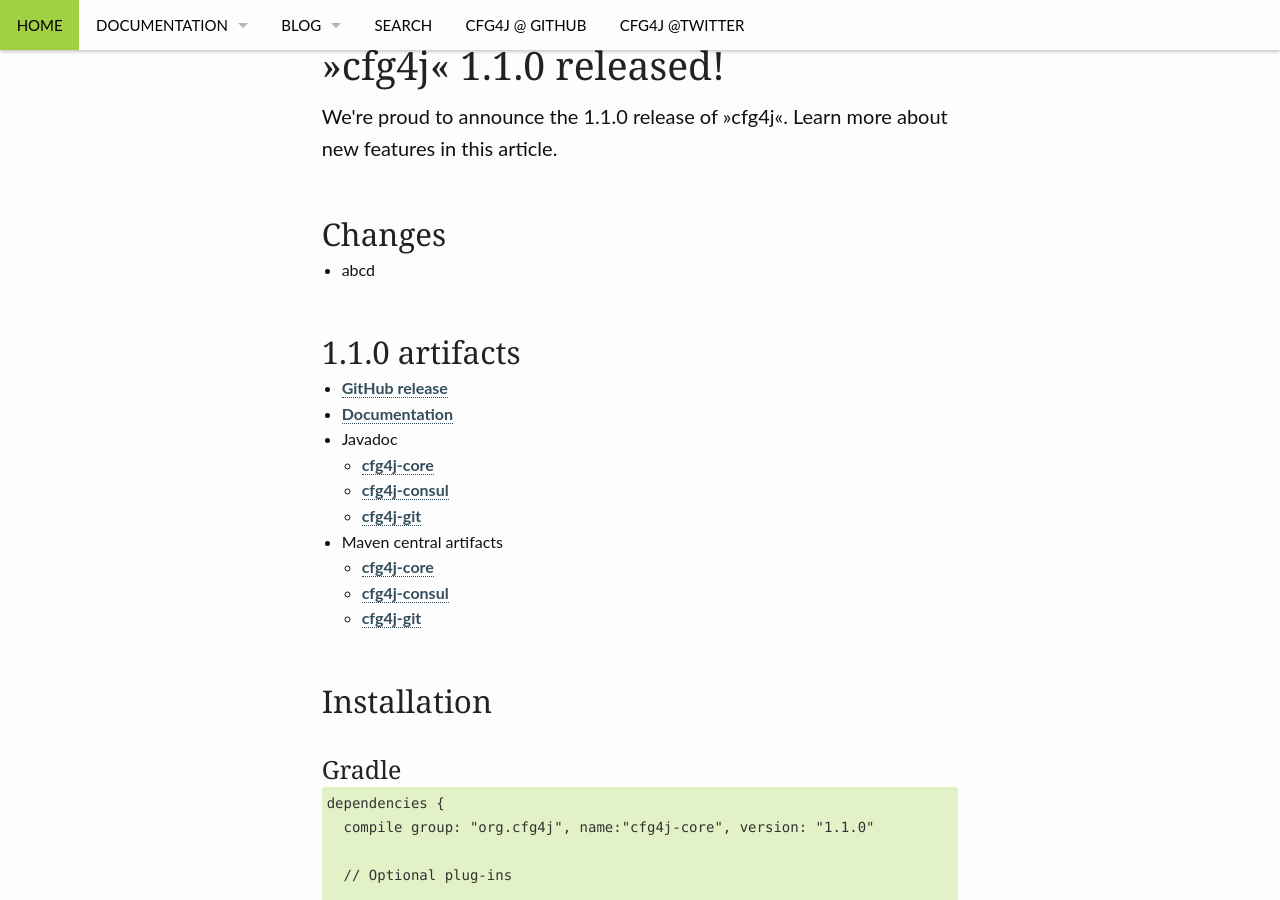
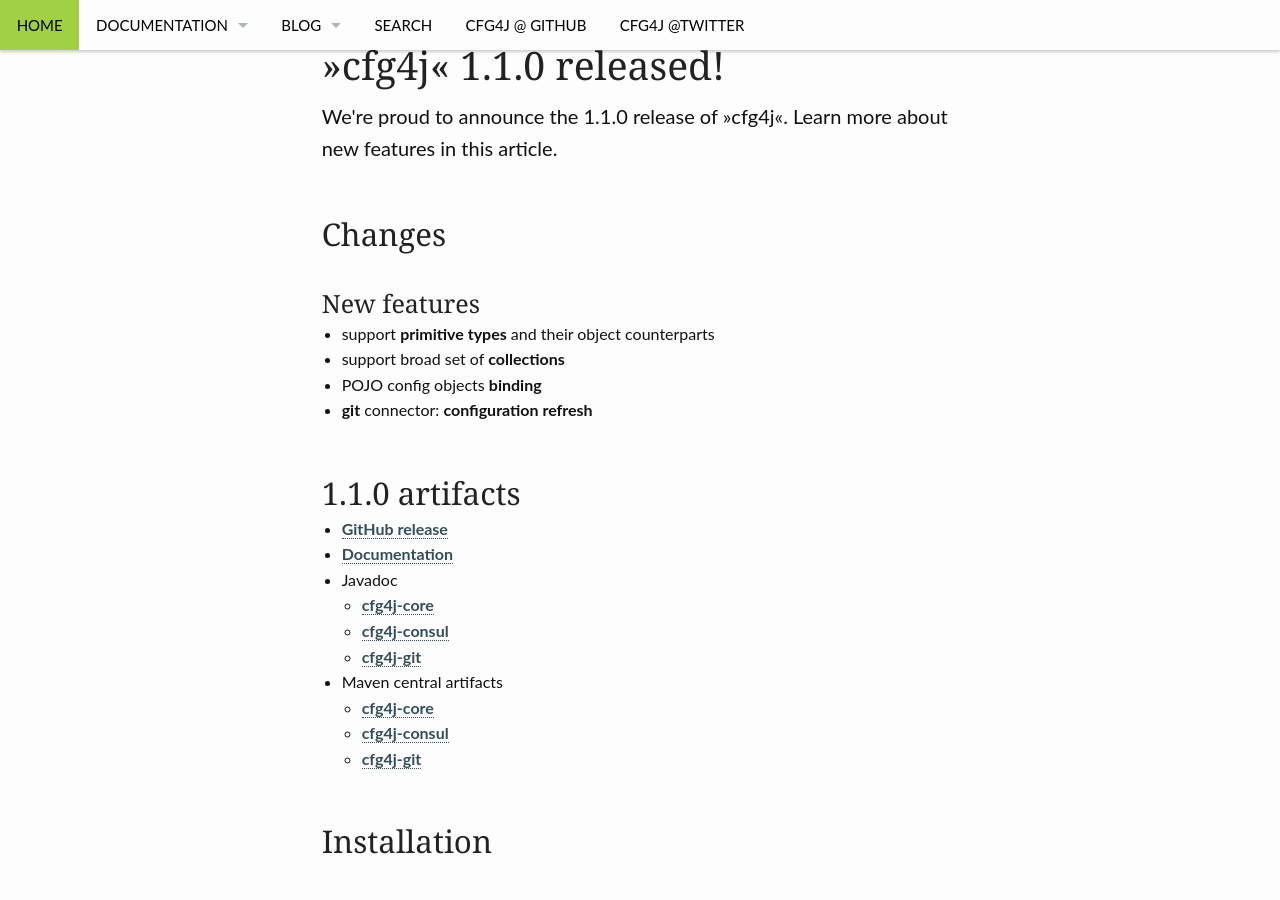
Before and after one commit to cfg4j/cfg4j.github.io, a Jekyll site: the page built from _posts/releases/2015-06-03-release_1_1_0.md, in a window 1280 px wide and 900 px high, scrolled down 317 px. Built offline with Jekyll 4.4.1, drawn with Linux system fonts in a browser that asks for light colours.

Commit message:
1.1.0 announcement

```diff
--- a/_posts/releases/2015-06-03-release_1_1_0.md
+++ b/_posts/releases/2015-06-03-release_1_1_0.md
@@ -25,4 +25,9 @@
 breadcrumb: true
 ---
 
-* abcd
+### New features
+
+* support **primitive types** and their object counterparts
+* support broad set of **collections**
+* POJO config objects **binding**
+* **git** connector: **configuration refresh**
```
